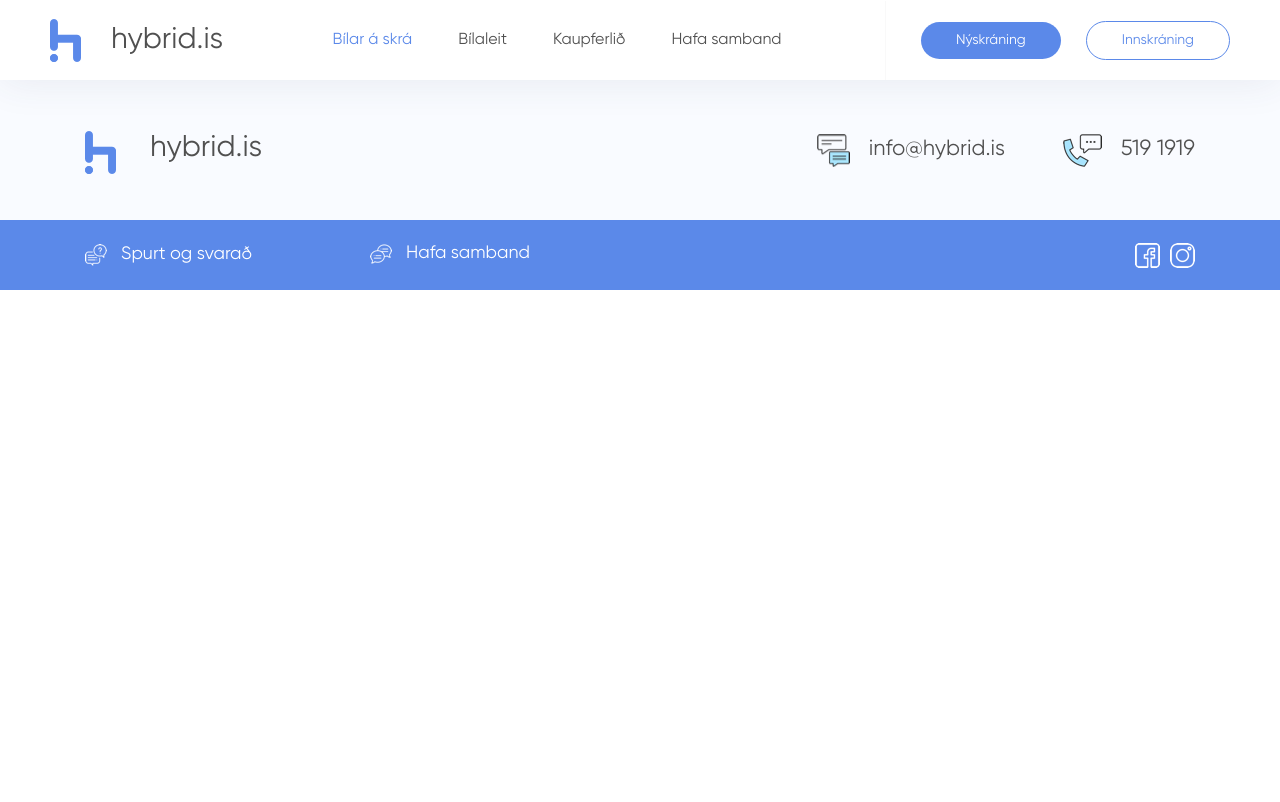
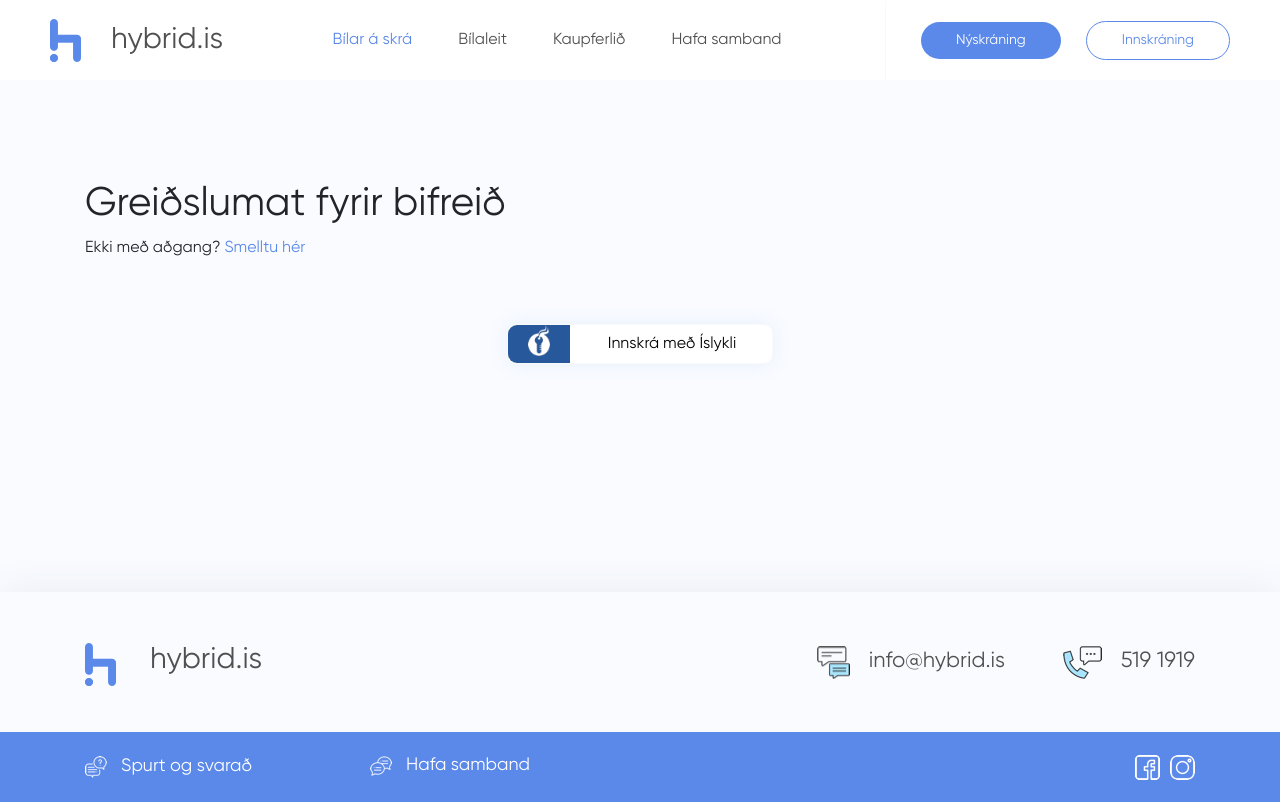
Before and after one commit to AbdurRehman712/hybrid-frontend, a React (Create React App) app: page /payment-assessment in a window 1280 px wide. Built offline with nearby package versions, Linux system fonts and the light colour scheme.

Commit message:
:Payment Assessment Page - Added

```diff
--- a/src/App.js
+++ b/src/App.js
@@ -10,6 +10,7 @@ import HomePage from './compontents/pages/HomePage';
 import ProductPage from './compontents/pages/ProductPage';
 import EnquiryPage from './compontents/pages/EnquiryPage';
 import ThanksPage from './compontents/pages/ThanksPage';
+import PaymentAssessment from './compontents/pages/PaymentAssessmentPage';
 class App extends Component {
   render() {
   return (
@@ -24,6 +25,7 @@ class App extends Component {
           <Route exact path='/product-page' component={ProductPage} />
           <Route exact path='/enquiry-form' component={EnquiryPage} />
           <Route exact path='/thanks' component={ThanksPage} />
+          <Route exact path='/payment-assessment' component={PaymentAssessment} />
         </Switch>
         <Footer />
     </div>
--- /dev/null
+++ b/src/compontents/pages/PaymentAssessmentPage.js
@@ -0,0 +1,14 @@
+import React, { Component } from 'react';
+import PaymentAssessment from '../sections/forms/paymentassessment/PaymentAssessment';
+
+class PaymentAssessmentPage extends Component {
+    render() {
+        return (
+            <div>
+                <PaymentAssessment />
+            </div>
+        )
+    }
+}
+
+export default PaymentAssessmentPage
--- /dev/null
+++ b/src/compontents/sections/forms/paymentassessment/PaymentAssessment.js
@@ -0,0 +1,26 @@
+import React, { Component } from 'react';
+import { Container, Row, Col, Button} from 'react-bootstrap';
+import { Link } from 'react-router-dom';
+import './paymentassessment.css';
+
+class PaymentAssessment extends Component {
+    render() {
+        return (
+            <section className="assessment">
+                <Container>
+                    <Row>
+                        <Col md={12} className="mb-5">
+                            <h1 class="title">Greiðslumat fyrir bifreið</h1>
+                            <p>Ekki með aðgang? <Link to="/" className="txt-blue">Smelltu hér</Link></p>
+                        </Col>
+                        <Col md={12} className="mb-5 text-center">
+                            <Button variant="outline-light"><span className="mr-4 car-assessment-icon"><img src="/assets/images/car-key-payment.png" alt="fb-icon" /></span><span class="mr-4">Innskrá með Íslykli</span></Button>
+                        </Col>
+                    </Row>
+                </Container>
+            </section>
+        )
+    }
+}
+
+export default PaymentAssessment
--- /dev/null
+++ b/src/compontents/sections/forms/paymentassessment/paymentassessment.css
@@ -0,0 +1,26 @@
+.assessment{
+    background: #f9fbff;
+    padding: 100px 0 180px;
+}
+.assessment .btn.btn-outline-light {
+    color: #000;
+    border-radius: 9px;
+    box-shadow: 0 0 20px 0 rgba(91, 136, 233, 0.1);
+    background-color: #ffffff;
+    padding-left: 100px;
+    position: relative;
+    height: 40px;
+}
+.car-assessment-icon {
+    background: #26589b;
+    height: 100%;
+    position: absolute;
+    left: 0;
+    top: 0;
+    width: 62px;
+    border-top-left-radius: 9px;
+    border-bottom-left-radius: 9px;
+}
+.car-assessment-icon img{
+    width: 22px;
+}
```
Also changed, not shown: public/assets/images/car-key-payment.png (added).
